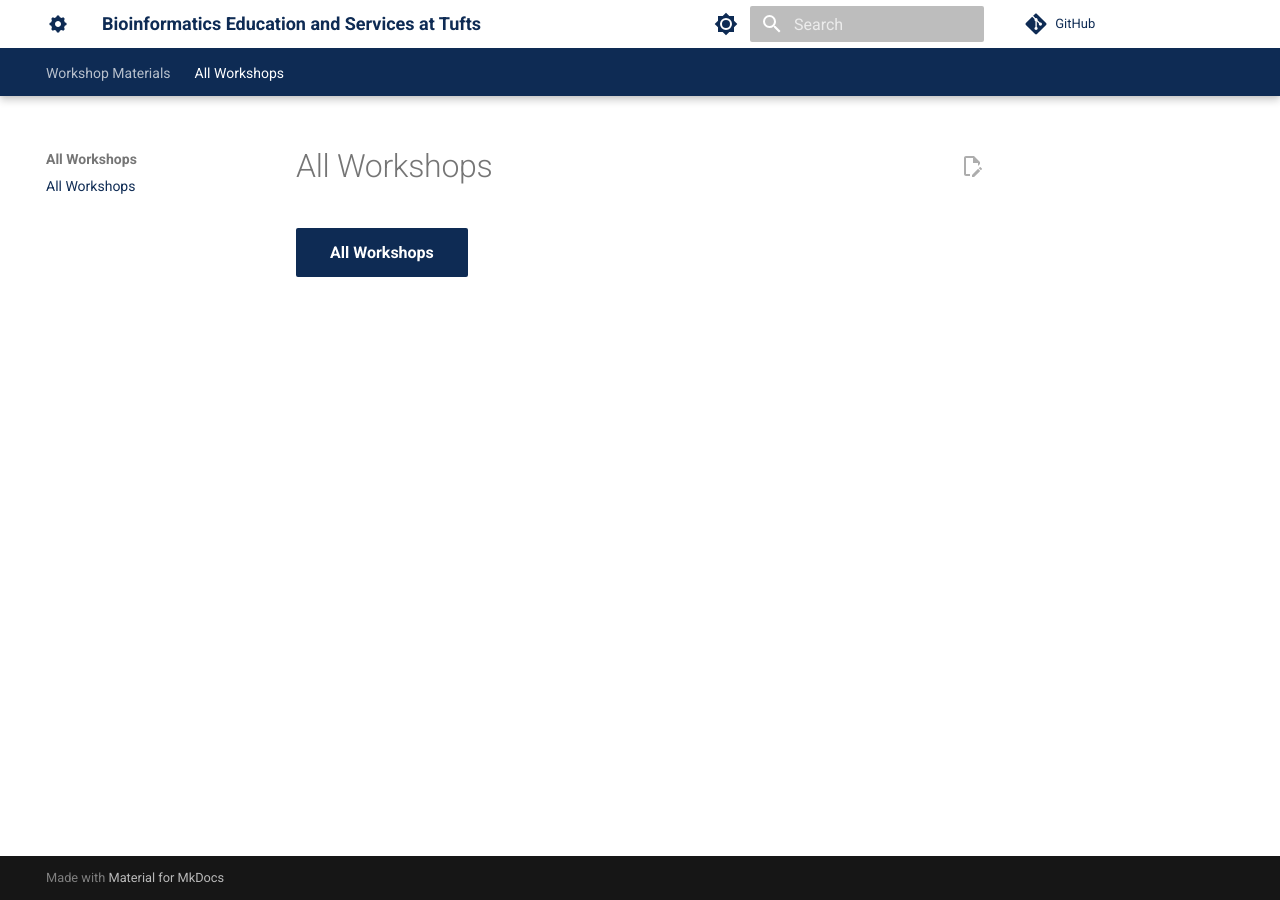
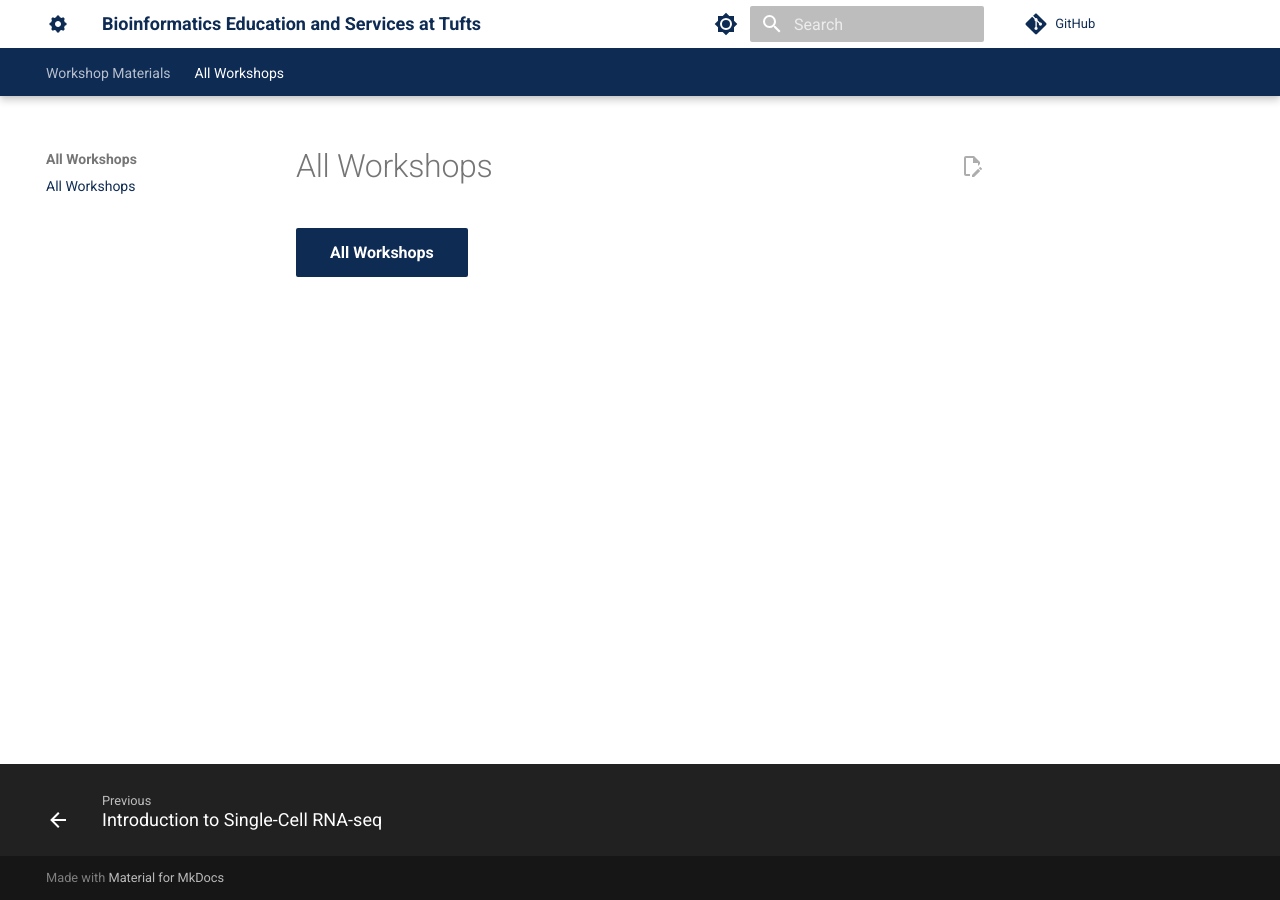
Before and after one commit to best-tufts/intro_to_single_cell_rnaseq, an MkDocs documentation site: the page built from docs/index.md, in a window 1280 px wide. Built offline with MkDocs 1.6.1 and Material for MkDocs 9.7.7, drawn with Linux system fonts in a browser that asks for light colours; comment, search, counter and statistics services are not loaded; some of the changed lines change nothing that is shown.

Commit message:
Update mkdocs.yml

```diff
--- a/mkdocs.yml
+++ b/mkdocs.yml
@@ -1,5 +1,5 @@
 site_name: Bioinformatics Education and Services at Tufts
-repo_url: https://github.com/best-tufts/intro_to_16S
+repo_url: https://github.com/best-tufts/intro_to_single_cell_rnaseq
 edit_uri: blob/main/docs/
 
 theme:
@@ -74,13 +74,6 @@
 
 nav:
     - Workshop Materials :
-        - "Introduction to 16S Data Analysis with DADA2": intro16S/01_metabarcoding-intro.md
-        - Background: intro16S/02_background.md
-        - Setup: intro16S/03_setup.md
-        - Quality Control: intro16S/04_quality-control.md
-        - Error Models & Sequence Variants: intro16S/05_error-asv.md
-        - Merging Chimeras & Taxonomy: intro16S/06_merging-chimeras-taxonomy.md
-        - Diversity Analysis: intro16S/07_diversity-analysis.md
-        - Differential Abundance: intro16S/08_differential-abundance.md
+        - "Introduction to Single-Cell RNA-seq": intro_to_single_cell_rnaseq/00_introduction.md
     - All Workshops:
         - All Workshops: index.md
```
